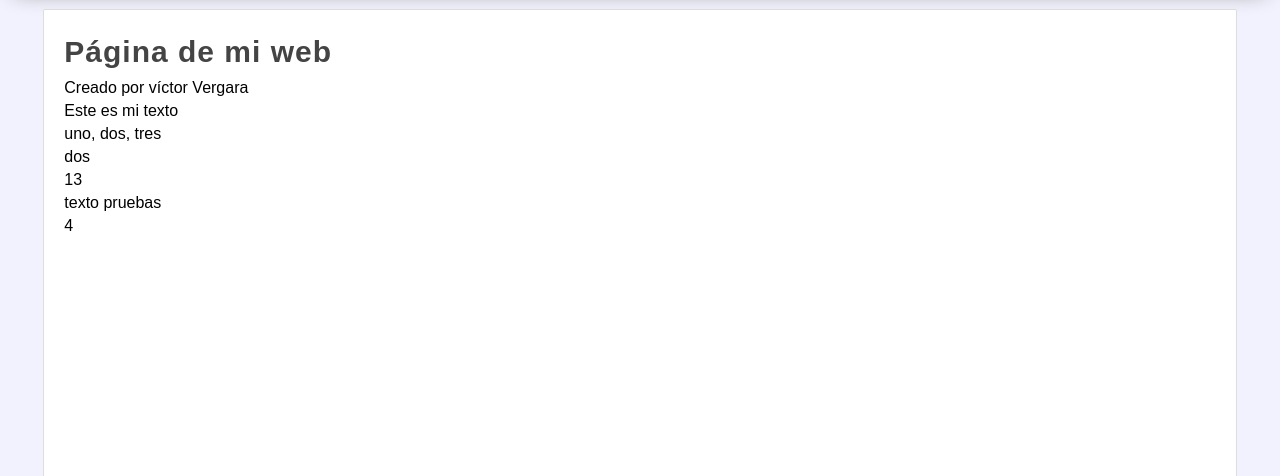
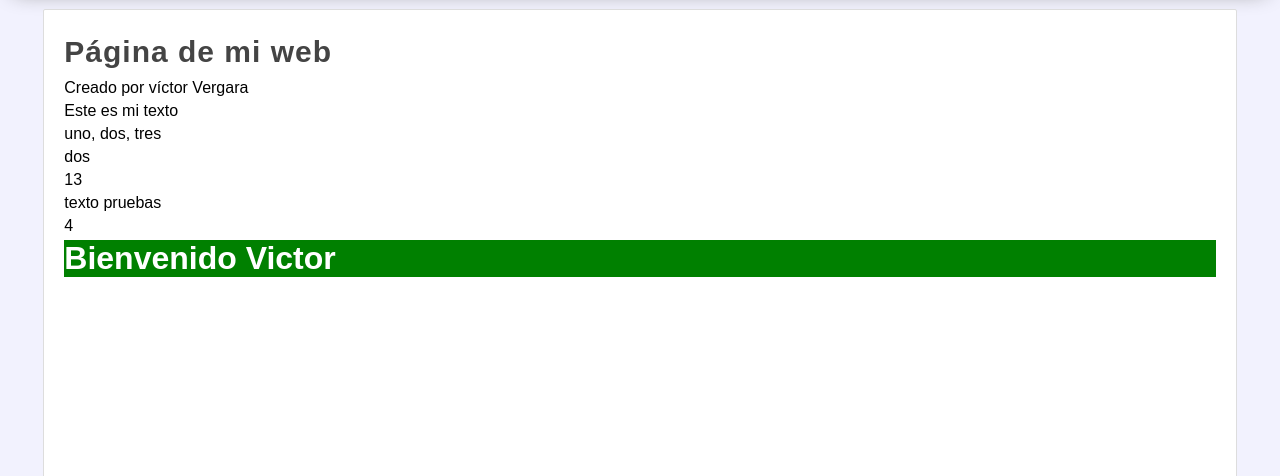
Before and after one commit to VergaraVictor/MasterEnPython, a Django app: page /pagina-pruebas/ in a window 1280 px wide. Shown: the part 213-689 px from the top of the page. Run offline with Django 3.2, Linux system fonts and the light colour scheme.

Commit message:
CrearFiltrosPersonalizados

```diff
--- a/23-Django/aprendiendoDjango/miapp/templates/layout.html
+++ b/23-Django/aprendiendoDjango/miapp/templates/layout.html
@@ -1,16 +1,18 @@
 <!DOCTYPE html>
 <html lang="en">
   <head>
-    <meta charset="UTF-8">
-    <meta name="viewport" content="width=device-width, initial-scale=1.0">
+    <meta charset="UTF-8" />
+    <meta name="viewport" content="width=device-width, initial-scale=1.0" />
     <title>
-        {% block title %}
-        <!-- Titulo de cada página -->
-        {% endblock %}
-        | Víctor Vergara
+      {% block title %} <!-- Titulo de cada página --> {% endblock %} | Víctor
+      Vergara
     </title>
     {% load static %}
-    <link rel="stylesheet" typw="text/css" href="{% static 'css/styles.css' %}">
+    <link
+      rel="stylesheet"
+      typw="text/css"
+      href="{% static 'css/styles.css' %}"
+    />
   </head>
   <body>
     <!-- Cabecerade ka pagina -->
@@ -45,7 +47,6 @@
     </div>
 
     <div id="content">
-
       <div class="box">
         {% block content %}
         <!-- Codigo que viene de templates -->
@@ -54,8 +55,6 @@
       </div>
     </div>
 
-    <footer>
-        Master en Python &copy; Víctor Vergara - {% now "d/m/Y" %}
-    </footer>
+    <footer>Master en Python &copy; Víctor Vergara - {% now "d/m/Y" %}</footer>
   </body>
 </html>
--- a/23-Django/aprendiendoDjango/miapp/templates/pagina.html
+++ b/23-Django/aprendiendoDjango/miapp/templates/pagina.html
@@ -1,4 +1,5 @@
 {%  extends 'layout.html'%}
+{% load filters %}
 
 {% block title %} Página de pruebas {% endblock %}
 
@@ -31,4 +32,6 @@
     {{"<h1>texto</h1> <strong>Pruebas</strong> hola <p> mundo </p>"|striptags|wordcount}}
 </p>
 
+{{"Victor"|saludo|safe}}
+
 {% endblock %}
--- /dev/null
+++ b/23-Django/aprendiendoDjango/miapp/templatetags/filters.py
@@ -0,0 +1,13 @@
+from django import template
+
+register = template.Library()
+
+@register.filter(name='saludo')
+def saludo(value):
+
+    largo = ''
+    if len(value) >= 8:
+        largo = '<p>Tu nombre es muy largo</p>'
+
+
+    return f"<h1 style='background:green;color:white;'>Bienvenido {value} </h1>"+largo
```
Also changed, not shown: 23-Django/aprendiendoDjango/miapp/templatetags/__init__.py (added). Lines whose indentation alone changed are shown as unchanged.
